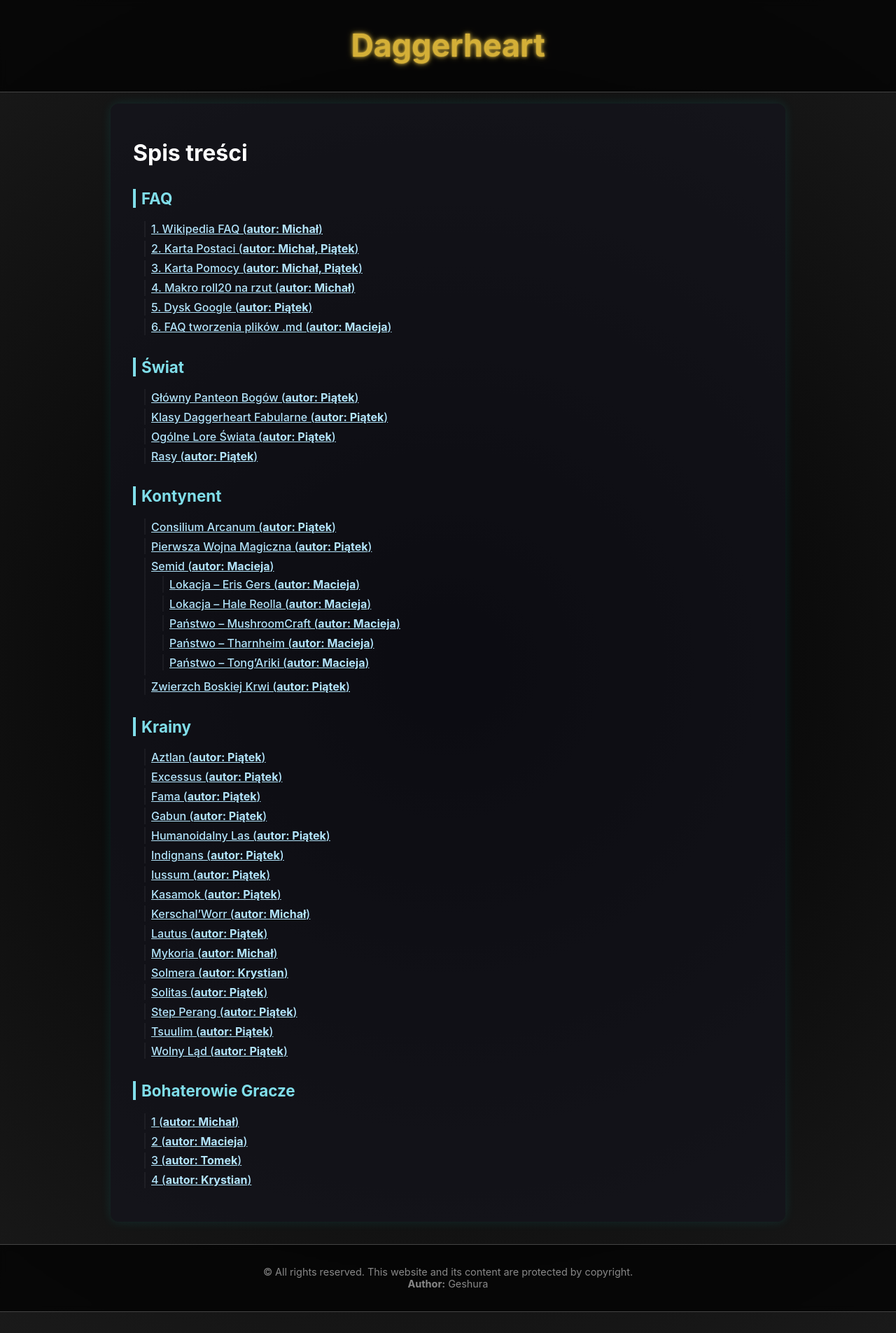
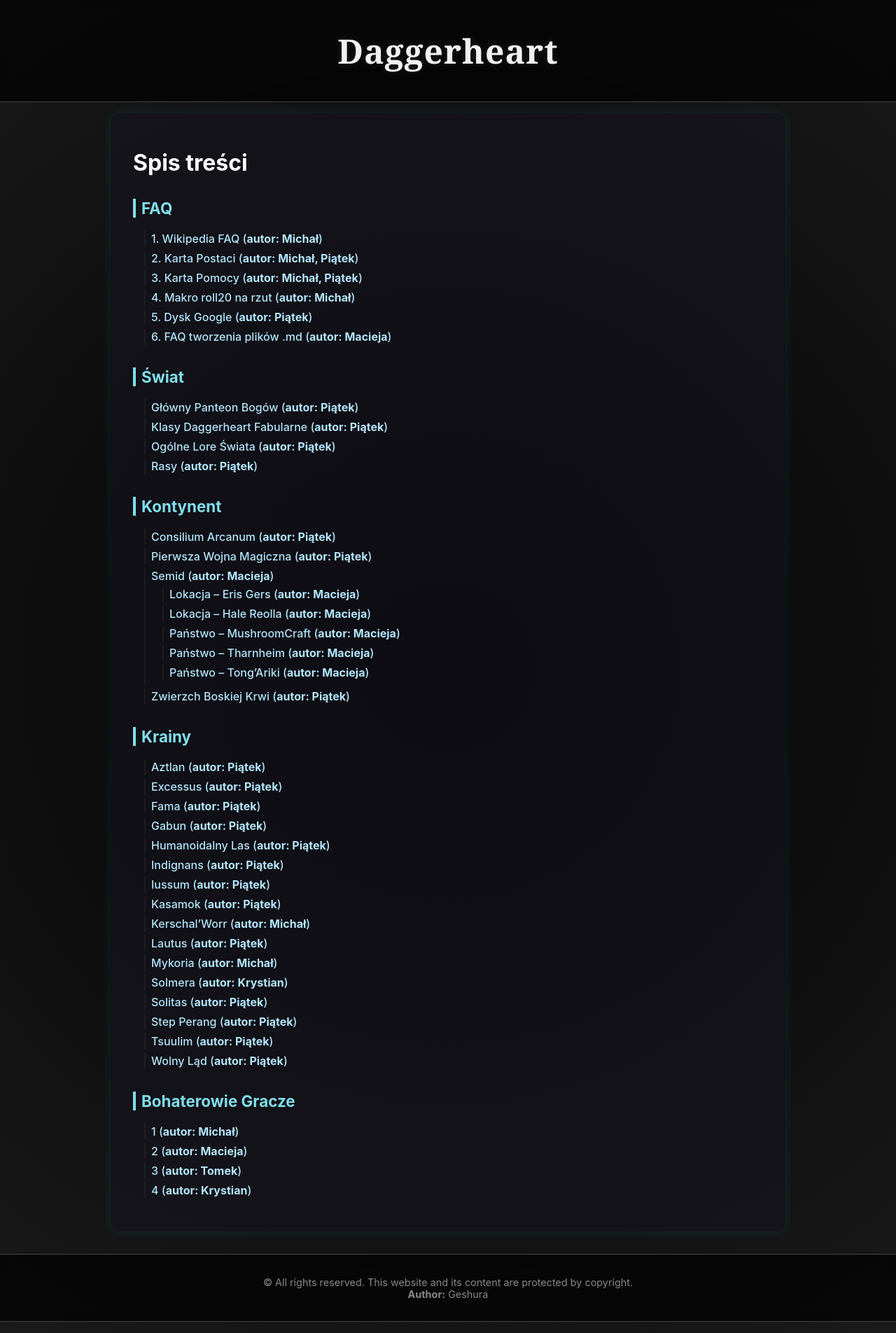
Before and after one commit to Geshura/dh-wiki, a Jekyll site: the page built from index.md, in a window 1280 px wide. Shown: the whole page at 70% size. Built offline with Jekyll 4.4.1, drawn with Linux system fonts in a browser that asks for light colours.

Commit message:
Update default.html

```diff
--- a/_layouts/default.html
+++ b/_layouts/default.html
@@ -58,37 +58,27 @@
       margin-top: 1.2rem;
     }
 
+
 .galactic-title {
   text-align: center;
-      font-size: 2.8rem;
-      color: #d4af37; /* klasyczny złoty */
+  font-size: 3rem;
+  color: #f1f1f1;
+  font-weight: bold;
+  font-family: "Georgia", serif;
   text-shadow:
-        0 0 2px #bfa13b,
-        0 0 5px #a78c2f,
-        0 0 10px #8e7930;
-      transition: transform 0.3s ease, text-shadow 0.3s ease;
+    1px 1px 2px rgba(0,0,0,0.7),
+    0 0 10px rgba(255, 255, 255, 0.1);
+  transition: transform 0.3s ease;
   margin: 0.5em 0;
+  letter-spacing: 1px;
 }
 
-    .galactic-title a {
+.galactic-title a,
+.galactic-title a:visited {
   color: inherit;
   text-decoration: none;
 }
 
-    .galactic-title a:visited {
-      color: #caa235;
-      text-shadow:
-        0 0 2px #a07f2b,
-        0 0 4px #8a6f28;
-    }
-
-    .galactic-title:hover {
-      transform: scale(1.03);
-      text-shadow:
-        0 0 4px #d4af37,
-        0 0 8px #caa235,
-        0 0 12px #b4912e;
-    }
 
     main h2 {
       font-size: 1.4rem;
@@ -115,9 +105,12 @@
       border-color: #80deea;
     }
 
-    main a {
+
+main a,
+main a:visited {
   color: #b3e5fc;
   font-weight: 500;
+  text-decoration: none;
   transition: color 0.2s ease-in-out, text-shadow 0.2s ease-in-out;
 }
 
@@ -125,6 +118,7 @@
   color: #ffffff;
   text-shadow: 0 0 5px #00e5ff;
 }
+
   </style>
 </head>
 <body>
```
Lines whose indentation alone changed are shown as unchanged.
